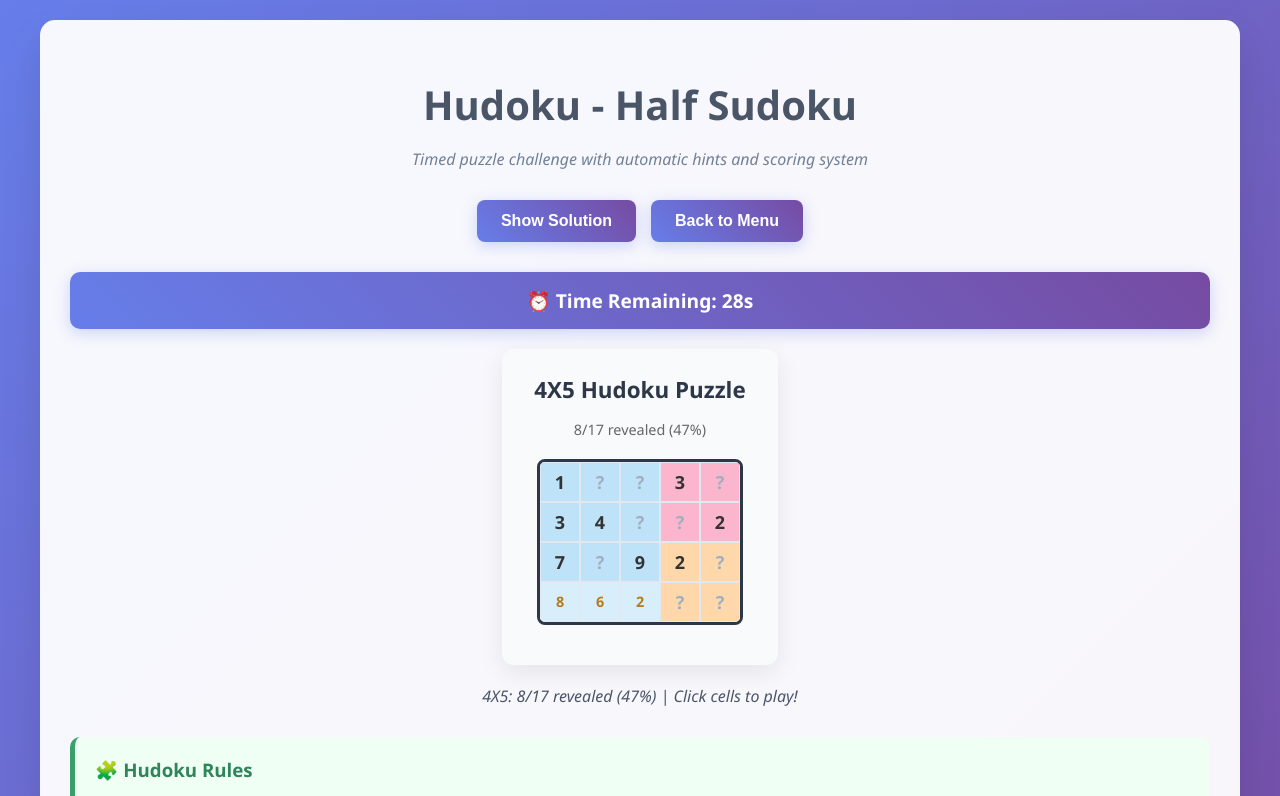
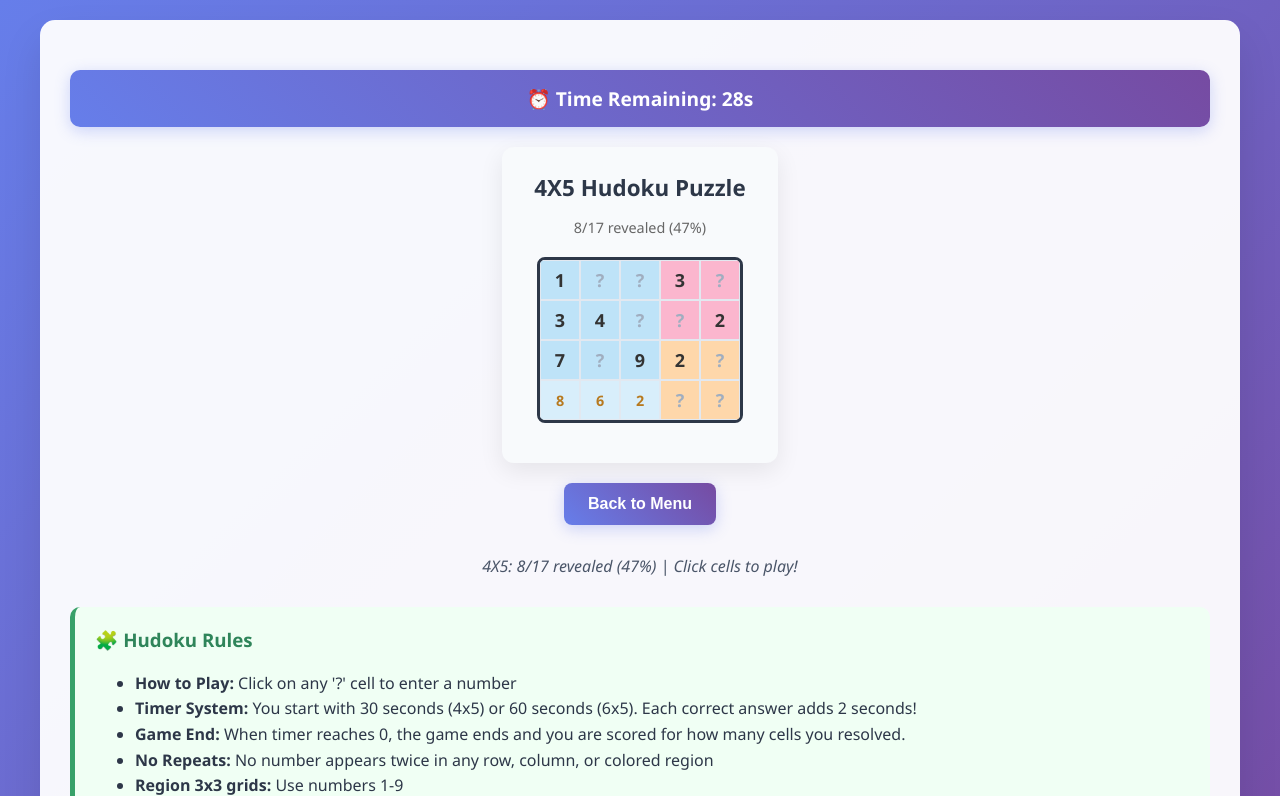
Before and after one commit to schmess/hudoku-mvp, a plain HTML site: page index.html in a window 1280 px wide. Both pictures are taken after a click on the button "I have 30 seconds". Shown: the top 796 px of the page. Drawn offline with Linux system fonts and the light colour scheme.

Commit message:
misc improvements

```diff
--- a/index.html
+++ b/index.html
@@ -300,14 +300,17 @@
 </head>
 <body>
     <div class="container">
-        <h1>Hudoku - Half Sudoku</h1>
-        <p class="subtitle">Timed puzzle challenge with automatic hints and scoring system</p>
+        <div id="headerArea">
+            <h1>Hudoku - Half Sudoku</h1>
+            <p class="subtitle">
+                A fresh take on Sudoku with a twist.
+                Challenge your friend: Loser buys the winner a beer! (Best of 3 rounds)
+            </p>
+        </div>
 
-        <div class="controls">
+        <div class="controls" id="mainMenuControls">
             <button onclick="startPuzzle('4x5')" id="start4x5">I have 30 seconds</button>
             <button onclick="startPuzzle('6x5')" id="start6x5">I have 60 seconds</button>
-            <button onclick="showSolution()" id="solutionBtn" style="display: none;">Show Solution</button>
-            <button onclick="resetGame()" id="resetBtn" style="display: none;">Back to Menu</button>
         </div>
 
         <div id="timerContainer" style="display: none;">
@@ -318,6 +321,10 @@
 
         <div class="puzzles-container" id="puzzlesContainer">
             <!-- Puzzles will be generated here -->
+        </div>
+
+        <div class="controls" id="gameActionControls" style="display:none; justify-content:center; margin-top:20px;">
+            <button onclick="resetGame()" id="resetBtn" style="display: none;">Back to Menu</button>
         </div>
 
         <div class="stats" id="stats"></div>
@@ -818,7 +825,6 @@
         function showScoreScreen(scoreData) {
             stopTimer();
             // Hide game controls and timer when showing score
-            document.getElementById('solutionBtn').style.display = 'none';
             document.getElementById('resetBtn').style.display = 'none';
             document.getElementById('timerContainer').style.display = 'none';
             const container = document.getElementById('puzzlesContainer');
@@ -899,7 +905,6 @@
         }
 
         function startPuzzle(puzzleType) {
-            // Only generate the selected puzzle
             let result = null;
             if (puzzleType === '4x5') {
                 result = createPuzzle(template4x5);
@@ -912,16 +917,13 @@
                 currentPuzzles = {};
                 currentPuzzles[puzzleType] = result;
                 currentPuzzleType = puzzleType;
-                // Reset stats for new game
                 gameStats.incorrectEntries = 0;
                 gameStats.totalTime = 0;
                 gameStats.resolvedCells = 0;
-                // Update button visibility
-                document.getElementById('start4x5').style.display = 'none';
-                document.getElementById('start6x5').style.display = 'none';
-                document.getElementById('solutionBtn').style.display = 'inline-block';
+                showHeader(false);
+                showMainMenuControls(false);
+                showGameActionControls(true);
                 document.getElementById('resetBtn').style.display = 'inline-block';
-                // Show timer and start it
                 document.getElementById('timerContainer').style.display = 'block';
                 startTimer();
                 updateDisplay();
@@ -932,26 +934,14 @@
             currentPuzzles = {};
             currentPuzzleType = null;
             showingSolutions = false;
-            // Reset stats for new game
             gameStats.incorrectEntries = 0;
-            // Reset button visibility
-            document.getElementById('start4x5').style.display = 'inline-block';
-            document.getElementById('start6x5').style.display = 'inline-block';
-            document.getElementById('solutionBtn').style.display = 'none';
+            showHeader(true);
+            showMainMenuControls(true);
+            showGameActionControls(false);
             document.getElementById('resetBtn').style.display = 'none';
-            // Reset solution button text
-            document.getElementById('solutionBtn').textContent = 'Show Solution';
-            // Hide timer and stop it
             document.getElementById('timerContainer').style.display = 'none';
             stopTimer();
             updateDisplay();
-        }
-
-        function showSolution() {
-            showingSolutions = !showingSolutions;
-            updateDisplay();
-            document.getElementById('solutionBtn').textContent =
-                showingSolutions ? 'Show Puzzle' : 'Show Solution';
         }
 
         function updateDisplay() {
@@ -961,12 +951,10 @@
             if (currentPuzzleType && currentPuzzles[currentPuzzleType]) {
                 const data = currentPuzzles[currentPuzzleType];
                 const template = currentPuzzleType === '4x5' ? template4x5 : template6x5;
-                const grid = showingSolutions ? data.solution : data.revealed;
-                const title = showingSolutions ?
-                    `${currentPuzzleType.toUpperCase()} Solution` :
-                    `${currentPuzzleType.toUpperCase()} Hudoku Puzzle`;
+                const grid = data.revealed;
+                const title = `${currentPuzzleType.toUpperCase()} Hudoku Puzzle`;
 
-                container.appendChild(renderGrid(grid, template, title, !showingSolutions, data.solution));
+                container.appendChild(renderGrid(grid, template, title, true, data.solution));
 
                 if (!showingSolutions && data.revealedCount === data.totalCells) {
                     setTimeout(() => {
@@ -1003,9 +991,7 @@
                     statsText += ` | ${otherPuzzle.toUpperCase()}: ${otherPercentage}% complete`;
                 }
 
-                if (showingSolutions) {
-                    statsText += ' | Showing solution';
-                } else if (percentage === 100) {
+                if (percentage === 100) {
                     statsText += ' | 🎉 COMPLETED!';
                 } else {
                     statsText += ' | Click cells to play!';
@@ -1048,6 +1034,18 @@
                 });
             }
         });
+
+        function showHeader(show) {
+            document.getElementById('headerArea').style.display = show ? '' : 'none';
+        }
+
+        function showMainMenuControls(show) {
+            document.getElementById('mainMenuControls').style.display = show ? 'flex' : 'none';
+        }
+
+        function showGameActionControls(show) {
+            document.getElementById('gameActionControls').style.display = show ? 'flex' : 'none';
+        }
     </script>
 </body>
 </html>
```
